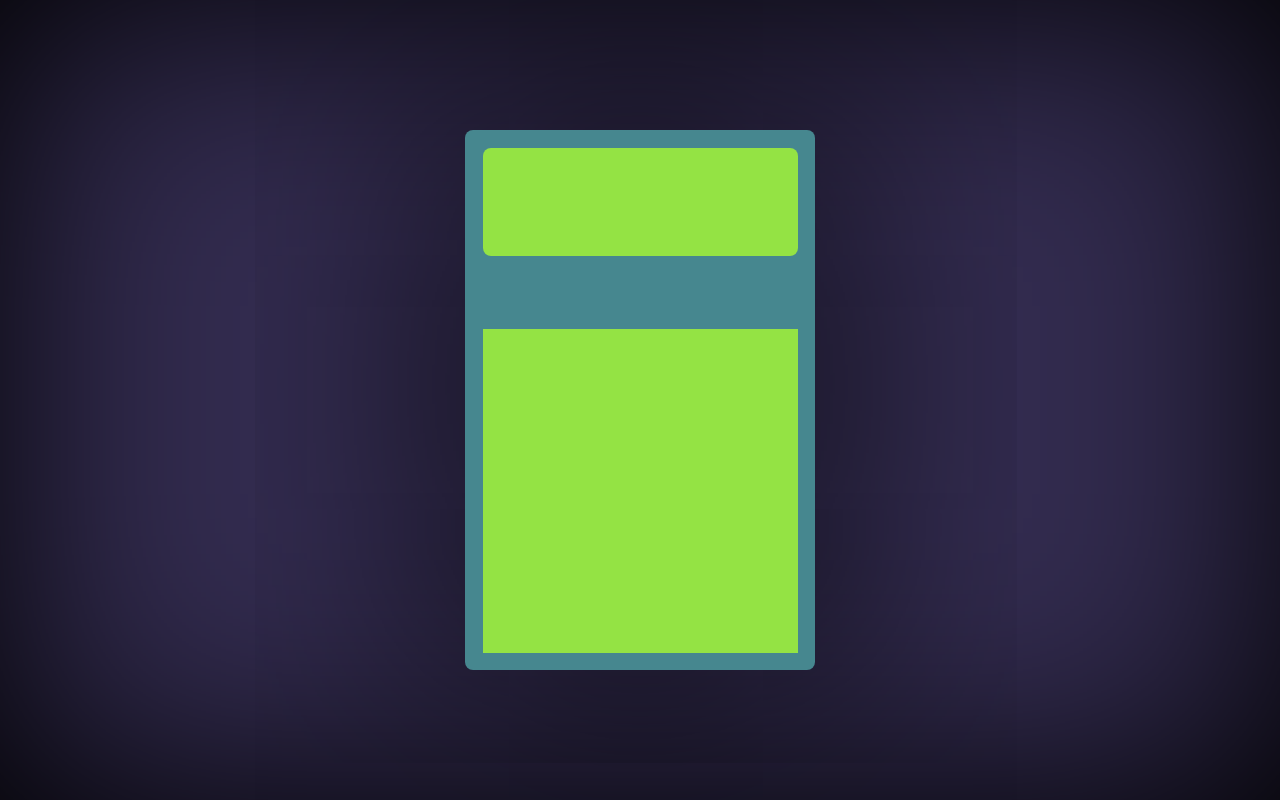
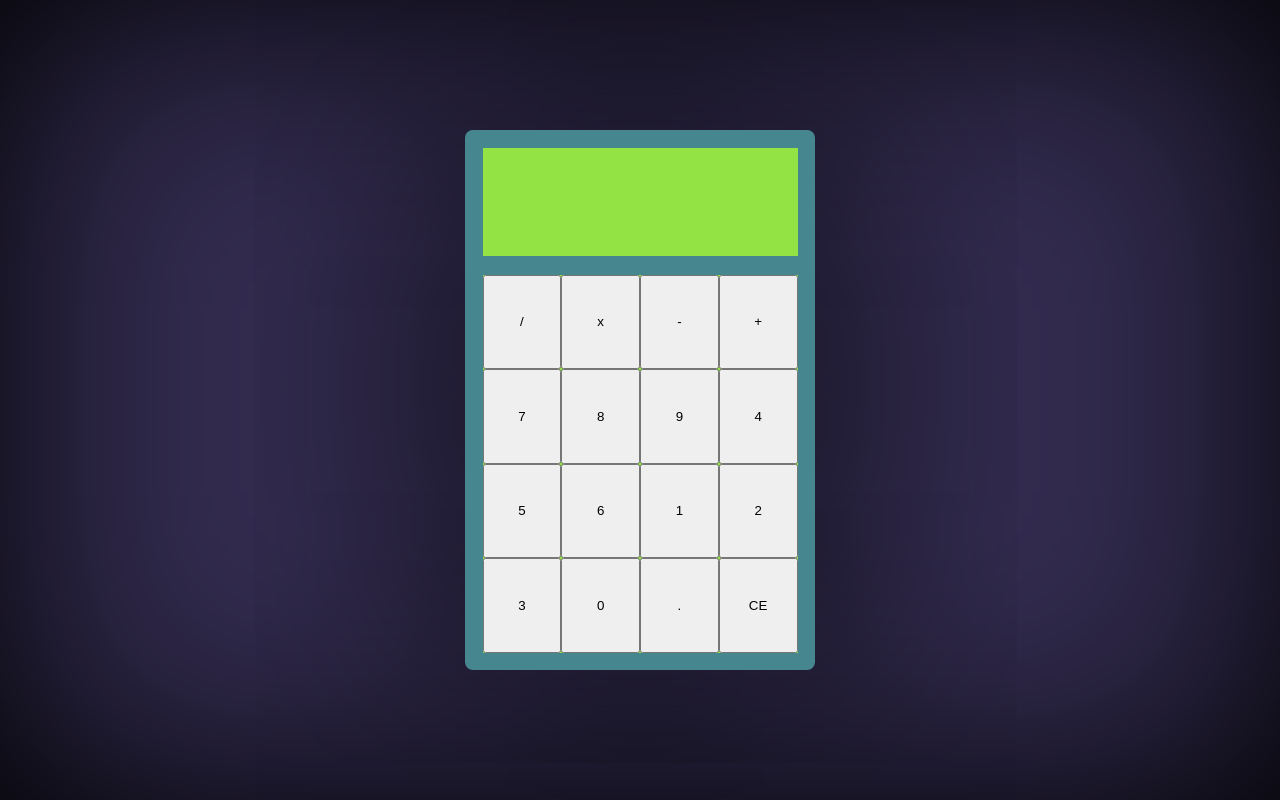
Before and after one commit to Jordancojp/Calculator, a plain HTML site: page index.html in a window 1280 px wide. Drawn offline with Linux system fonts and the light colour scheme.

Commit message:
Implimented basic numpad button generation.
Needs additional work on styling and spreading out buttons correctly. still missing '=' button.

```diff
--- a/javascript.js
+++ b/javascript.js
@@ -0,0 +1,19 @@
+var btnTopRow = ['/','x','-','+'];
+var btnOptions = ['7','8','9','4','5','6','1','2','3','0','.','CE'];
+var btnArr = document.querySelector("#BtnArr");
+
+generateNumPad();
+
+function generateNumPad()
+{
+    let iterator = 0;
+    btnTopRow.forEach(value => createButtons(value));
+    btnOptions.forEach(value => createButtons(value));
+}
+
+function createButtons(value)
+{
+    let newBtn = document.createElement("button");
+    newBtn.textContent = value;
+    btnArr.appendChild(newBtn);
+}
--- a/styles.css
+++ b/styles.css
@@ -38,16 +38,18 @@ body {
     margin-bottom: 5%;
     width: 90%;
     height: 20%;
-    border: solid 0px transparent;
-    border-radius: 8px;
 }
 
 #BtnArr {
+    display: flex;
+    flex-wrap: wrap;
     align-self: center;
     background-color: #94e344;
-    margin-top: 5%;
     margin-bottom: 5%;
     width: 90%;
-    height: 60%;
-    border: solid 0px transparent;
+    height: 70%;
 }
+
+#BtnArr button {
+    min-width: 25%;
+}
```
Also changed, not shown: index.html (+0 -1 lines).
